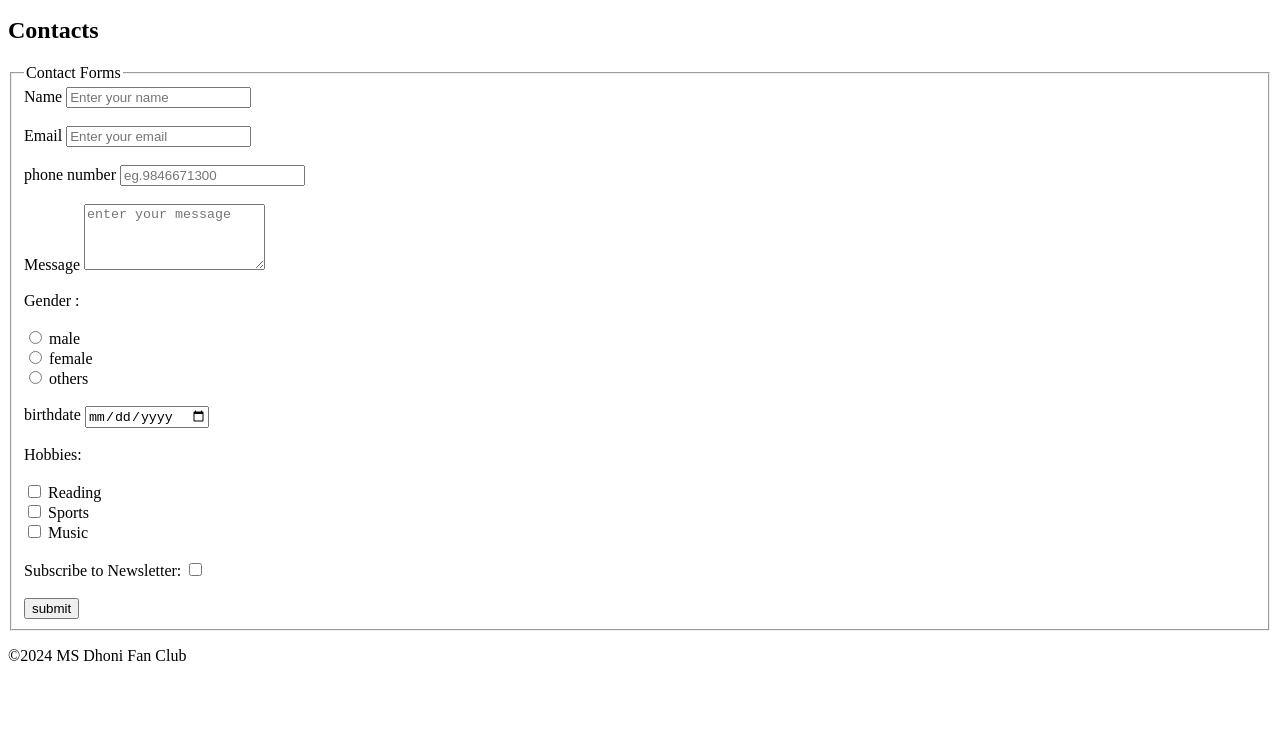
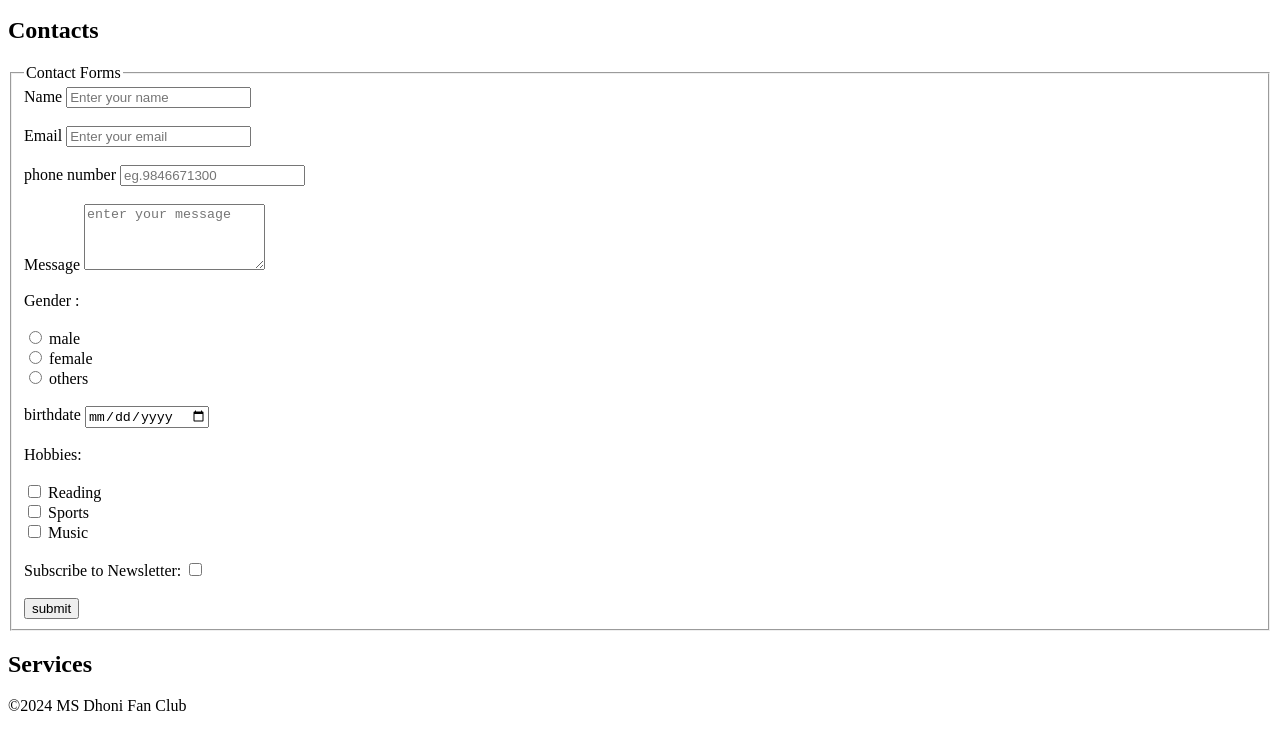
Before and after one commit to fathimathesni-anu/Dhoni-repository, a plain HTML site: page index.html in a window 1280 px wide. Shown: the part 1767-2498 px from the top of the page. Before the commit the page ends 2448 px from the top, so only its background shows below. Drawn offline with Linux system fonts and the light colour scheme.

Commit message:
added an h2 tag in the website

```diff
--- a/index.html
+++ b/index.html
@@ -172,6 +172,9 @@
             </article>
 
         </section>
+        <section>
+            <h2>Services</h2>
+        </section>
     </main>
     <footer>
         <p>&copy;2024 MS Dhoni Fan Club</p>
```
